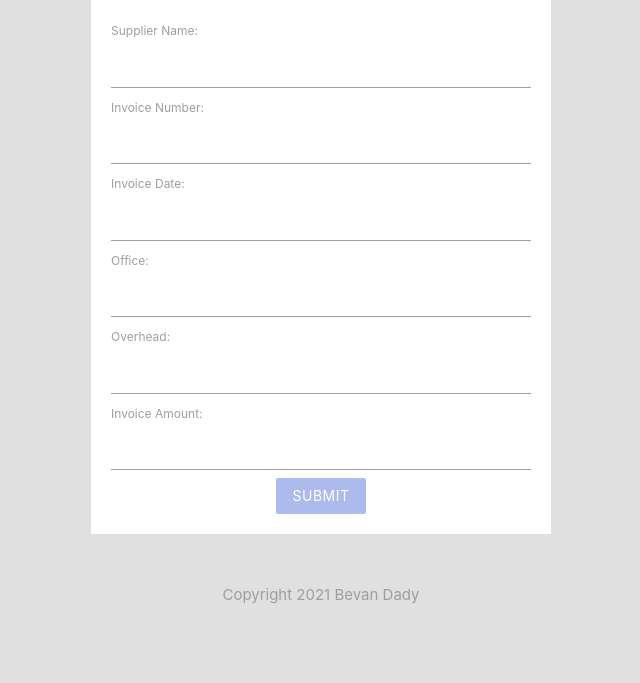
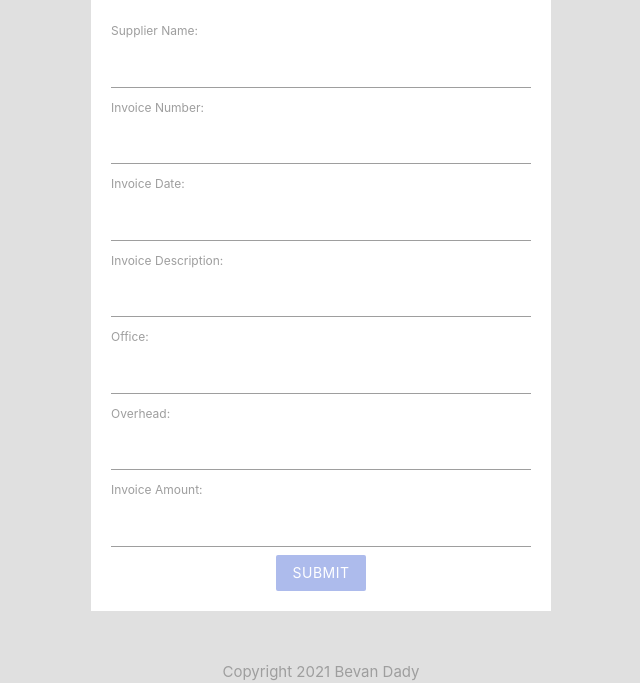
Before and after one commit to spr15bd/accounts_in_php, a PHP site: page /add_invoices.php in a window 1280 px wide. Shown: the part 145-828 px from the top of the page, without its empty margins (319-959 px from the left). Before the commit the page ends 748 px from the top, so only its background shows below. Run offline with PHP 8.4, Linux system fonts and the light colour scheme.

Commit message:
Started sql insert for adding invoices

```diff
--- a/add_invoices.php
+++ b/add_invoices.php
@@ -1,6 +1,13 @@
 <?php
-	$errors = ['inv_no'=>'', 'inv_date'=>'', 'office'=>'', 'overhead'=>'', 'inv_amt'=>'', 'inv_supplier'=>''];
-	$invoice_number=$invoice_date=$office=$overhead=$invoice_amount=$invoice_supplier="";
+	$errors = ['inv_no'=>'', 'inv_date'=>'', 'inv_desc'=>'', 'office'=>'', 'overhead'=>'', 'inv_amt'=>'', 'inv_supplier'=>''];
+	$invoice_number=$invoice_date=$invoice_description=$office=$overhead=$invoice_amount=$invoice_supplier="";
+	// connect to database
+	$conn = mysqli_connect('localhost', 'root', '', 'accounts');
+
+	// check connection
+	if (!$conn) {
+		echo "Conection error: " . mysqli_connect_error();
+	}
 	if (isset($_POST['submit'])) {
 		if (empty($_POST['inv_supplier'])) {
 			$errors['inv_supplier'] = "Please enter a supplier name<br/>";
@@ -22,6 +29,12 @@
 			$errors['inv_date'] = "An invoice date is required<br/>";
 		} else {
 			$invoice_date = $_POST['inv_date'];
+
+		}
+		if (empty($_POST['inv_desc'])) {
+			$errors['inv_desc'] =  "A description is required<br/>";
+		} else {
+			$invoice_description = $_POST['inv_desc'];
 
 		}
 		if (empty($_POST['office'])) {
@@ -48,8 +61,8 @@
 			//echo('errors in the form');
 		} else {
 			//echo('there are no errors in the form');
-
-			header('Location: index.php');
+			$sql = "INSERT INTO invoices () VALUES ($invoice_supplier, $invoice_number, $invoice_description, $office, $overhead, $invoice_amount)";
+			header('Location: add_invoices.php');
 		}
 	}
 
@@ -72,6 +85,9 @@
 				<label>Invoice Date:</label>
 				<input type="text" name="inv_date" value=<?php echo $invoice_date?>>
 				<div class="red-text"><?php echo $errors['inv_date']; ?></div>
+				<label>Invoice Description:</label>
+				<input type="text" name="inv_desc" value=<?php echo $invoice_description?>>
+				<div class="red-text"><?php echo $errors['inv_desc']; ?></div>
 				<label>Office:</label>
 				<input type="text" name="office" value=<?php echo $office?>>
 				<div class="red-text"><?php echo $errors['office']; ?></div>
--- a/index.php
+++ b/index.php
@@ -56,6 +56,7 @@ if (isset($_POST["supplier"])) {
 				<tr>
 
 					<td><?php echo $invoice["number"]?></td>
+					<td><?php echo $invoice["id"]?></td>
 					<td><?php echo $invoice["date"]?></td>
 					<td><?php echo $invoice["description"]?></td>
 					<td><?php echo "£".$invoice["amount"]?></td>
```
